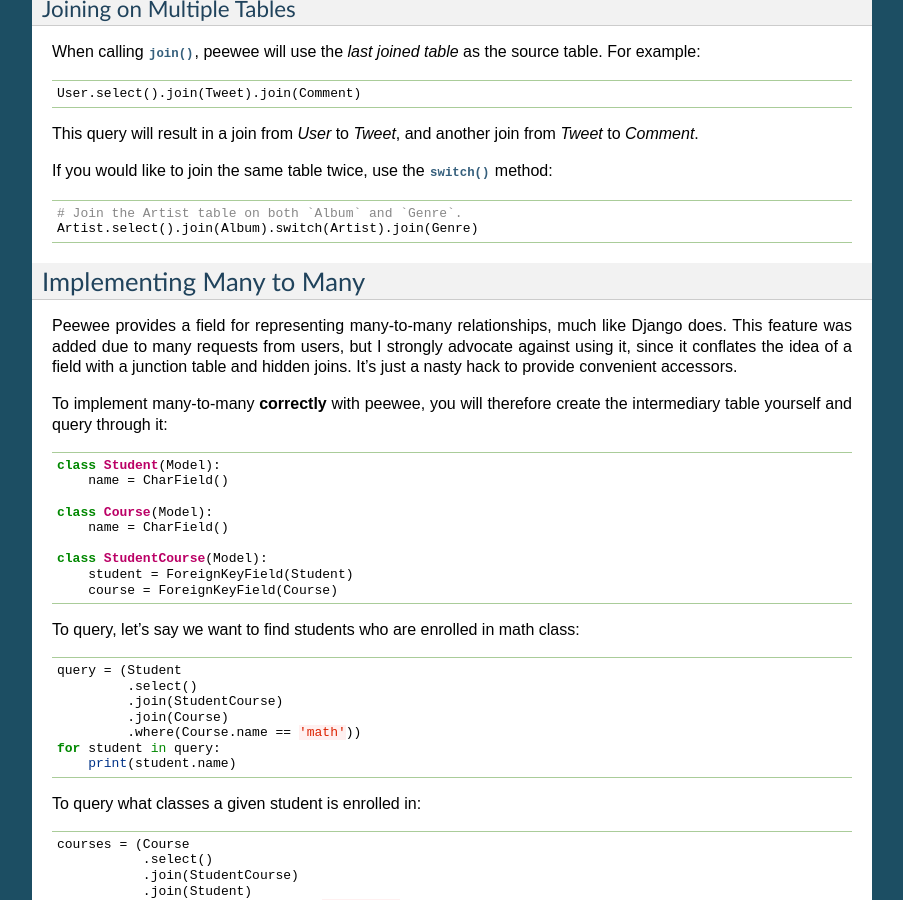
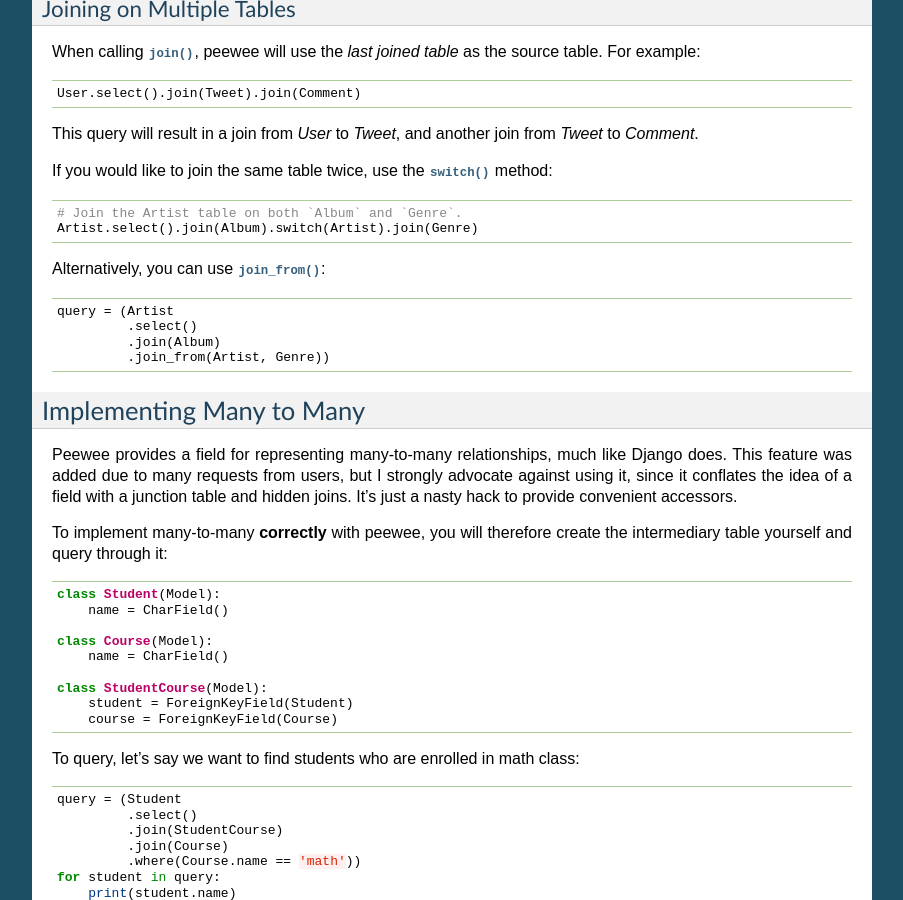
Before and after one commit to coleifer/peewee, a Sphinx documentation site: the page built from docs/peewee/querying.rst, in a window 1280 px wide and 900 px high, scrolled down 24657 px. Shown: the whole window, without its empty margins (198-1101 px from the left). Built offline with Sphinx 7.4.7, drawn with Linux system fonts in a browser that asks for light colours.

Commit message:
Add note on using join_from().

```diff
--- a/docs/peewee/querying.rst
+++ b/docs/peewee/querying.rst
@@ -1678,6 +1678,15 @@
     # Join the Artist table on both `Album` and `Genre`.
     Artist.select().join(Album).switch(Artist).join(Genre)
 
+Alternatively, you can use :py:meth:`~ModelSelect.join_from`:
+
+.. code-block:: python
+
+    query = (Artist
+             .select()
+             .join(Album)
+             .join_from(Artist, Genre))
+
 .. _manytomany:
 
 Implementing Many to Many
```
